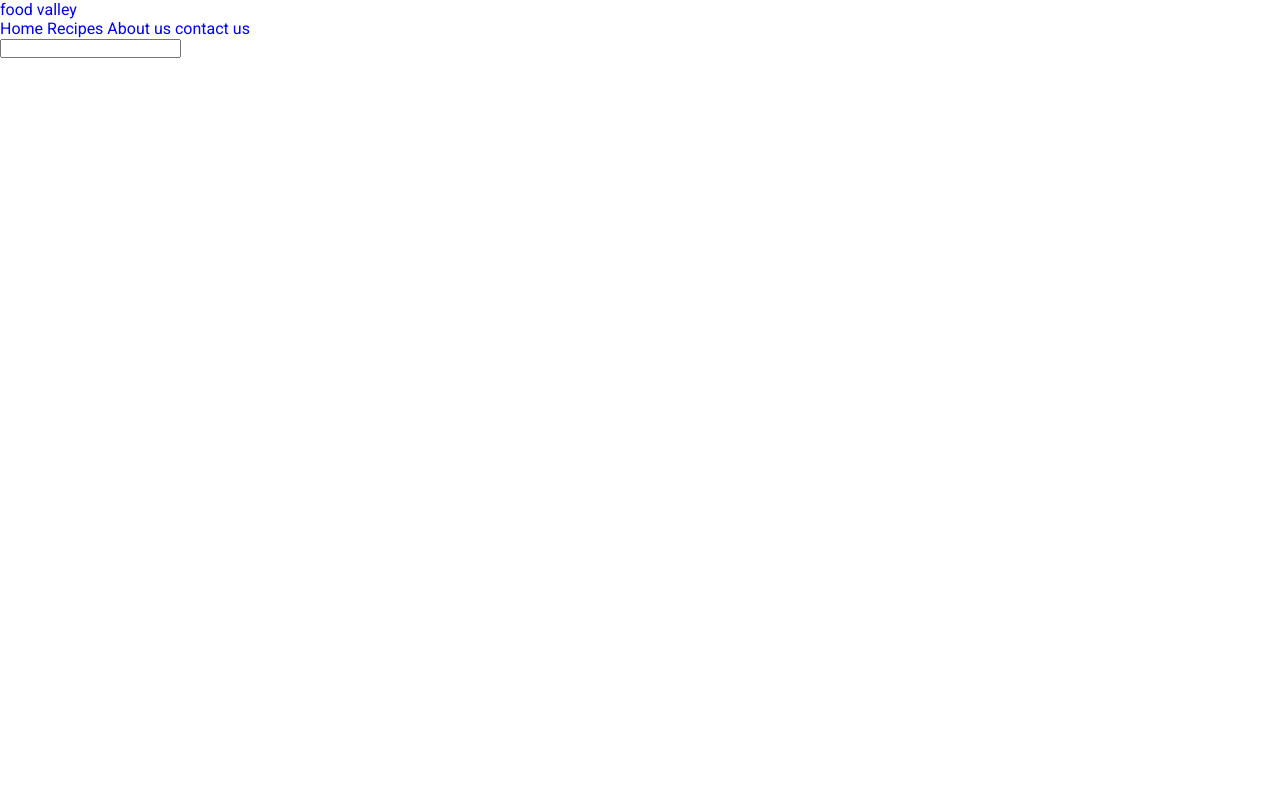
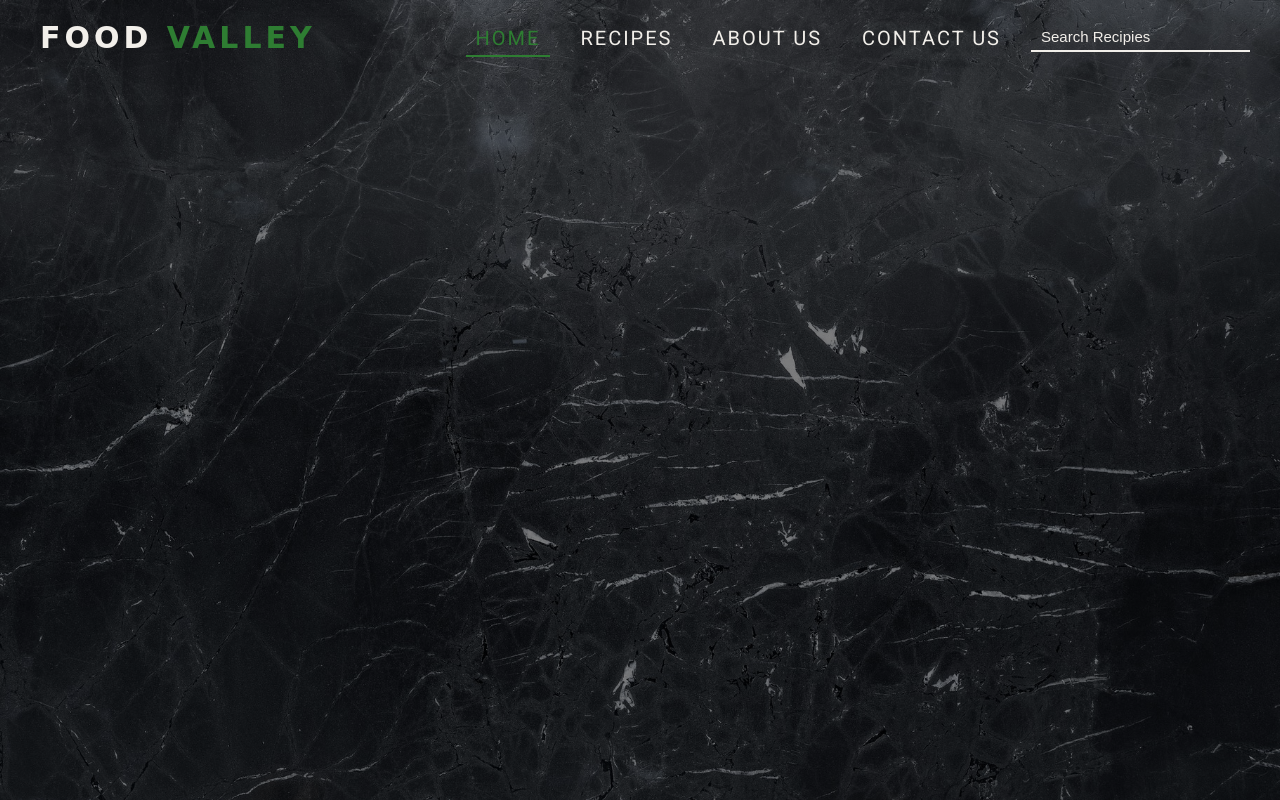
Before and after one commit to mehedisarkar2k/food-valley, a plain HTML site: page index.html in a window 1280 px wide. Drawn offline with Linux system fonts and the light colour scheme; a web font is replaced by a local one.

Commit message:
Nav style added and besides change nav HTM

```diff
--- a/assests/css/style.css
+++ b/assests/css/style.css
@@ -1,10 +1,12 @@
 /* *** *** *** Uses Data *** *** *** */
 /* Primary-color: #E64A19 */
 /* light Primary-color: #FF7043 */
+
 /* secondary-color: #2E7D32 */
 /* light secondary-color: #66BB6A */
+
 /* main white-color: #F2EFEA */
-/* main vlack-color: #1A181B */
+/* main black-color: #1A181B */
 
 /* font-family: 'Grand Hotel', cursive; */
 /* font-family: 'Roboto', sans-serif; */
@@ -19,12 +21,14 @@
 html {
   font-size: 62.5%;
   scroll-behavior: smooth;
+  overflow-x: hidden;
 }
 
 body {
   font-size: 1.6rem;
   font-family: "Roboto", sans-serif;
   color: #1a181b;
+  position: fixed;
 }
 
 /* *** *** *** utilities classes *** *** *** */
@@ -46,6 +50,7 @@ p {
 
 a {
   text-decoration: none;
+  color: #1a181b;
 }
 
 img {
@@ -61,3 +66,95 @@ img {
 section {
   margin-bottom: 5rem;
 }
+
+/* *** *** *** nav section *** *** *** */
+#banner {
+  width: 100vw;
+  height: 100vh;
+  background: linear-gradient(rgba(0, 0, 0, 0.5), rgba(0, 0, 0, 0.5)),
+    url(../images/banner.jpg) bottom/cover fixed no-repeat;
+}
+#nav {
+  width: 100%;
+  display: flex;
+  align-items: center;
+  padding: 1rem 3rem;
+  position: absolute;
+  top: 0;
+  left: 0;
+}
+
+#nav .logo {
+  margin-right: auto;
+  padding: 1rem;
+  font-family: "Grand Hotel", cursive;
+  font-size: 3rem;
+  letter-spacing: 0.4rem;
+  font-weight: 700;
+  text-transform: uppercase;
+  text-decoration: none;
+  color: #f2efea;
+  cursor: pointer;
+  transition: 0.25s;
+}
+#nav .logo:hover {
+  color: #2e7d32;
+}
+#nav .logo span {
+  color: #2e7d32;
+  transition: 0.2s;
+}
+#nav .logo:hover span {
+  color: #f2efea;
+}
+
+#nav .nav-links {
+  list-style: none;
+  font-size: 2rem;
+  display: flex;
+}
+
+#nav .nav-links li {
+  margin-right: 2rem;
+  transition: 0.25s;
+}
+
+#nav .nav-links li a {
+  color: #f2efea;
+  text-transform: uppercase;
+  letter-spacing: 0.2rem;
+  padding: 0.5rem 1rem;
+}
+
+#nav .nav-links li:hover a,
+#nav .nav-links li.active a {
+  color: #2e7d32;
+  border-bottom: 2px solid #2e7d32;
+}
+
+#nav input {
+  outline: none;
+  border: none;
+  border-bottom: 2px solid #f2efea;
+  background: transparent;
+  padding: 0.5rem 1rem;
+  font-size: 1.5rem;
+  color: #f2efea;
+}
+
+#nav input::placeholder {
+  color: #f2efea;
+  font-weight: 100;
+}
+
+#nav input:active,
+#nav input:focus {
+  border-color: #2e7d32;
+  color: #2e7d32;
+}
+#nav input:focus::placeholder {
+  border-color: #2e7d32;
+  color: #2e7d32;
+}
+
+/* *** *** *** banner section*** *** *** */
--- a/index.html
+++ b/index.html
@@ -23,16 +23,14 @@
   <body>
     <!-- Navigation section start -->
     <nav id="nav">
-      <a href="#" class="logo">food valley</a>
+      <a href="./index.html" class="logo">food <span>valley</span></a>
       <ul class="nav-links">
-        <li>
-          <a href="#">Home</a>
-          <a href="#">Recipes</a>
-          <a href="#">About us</a>
-          <a href="#">contact us</a>
-        </li>
+        <li class="active"><a href="#">Home</a></li>
+        <li><a href="#">Recipes</a></li>
+        <li><a href="#">About us</a></li>
+        <li><a href="#">contact us</a></li>
       </ul>
-      <input type="search" name="" id="" class="search" />
+      <input type="search" class="search" placeholder="Search Recipies" />
     </nav>
     <!-- Navigation section end -->
 
```
Also changed, not shown: assests/images/banner.jpg (added).
